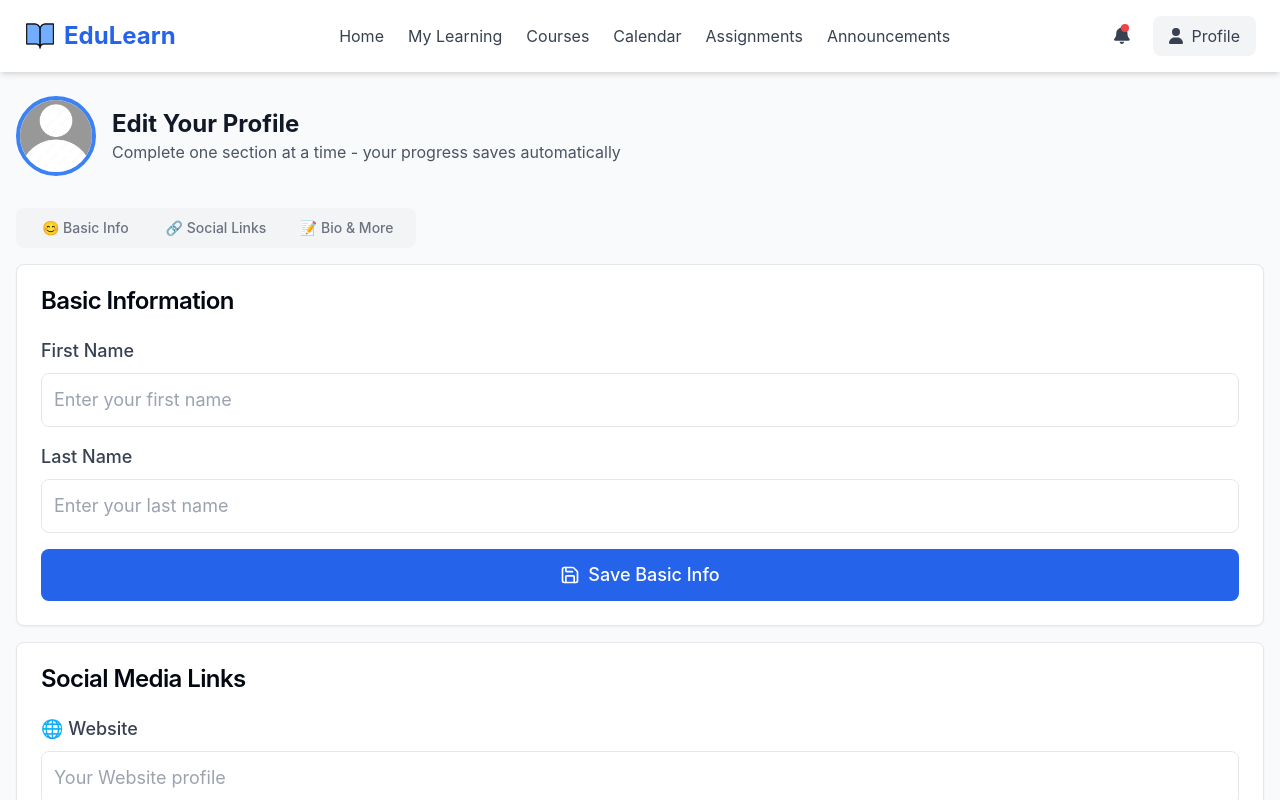
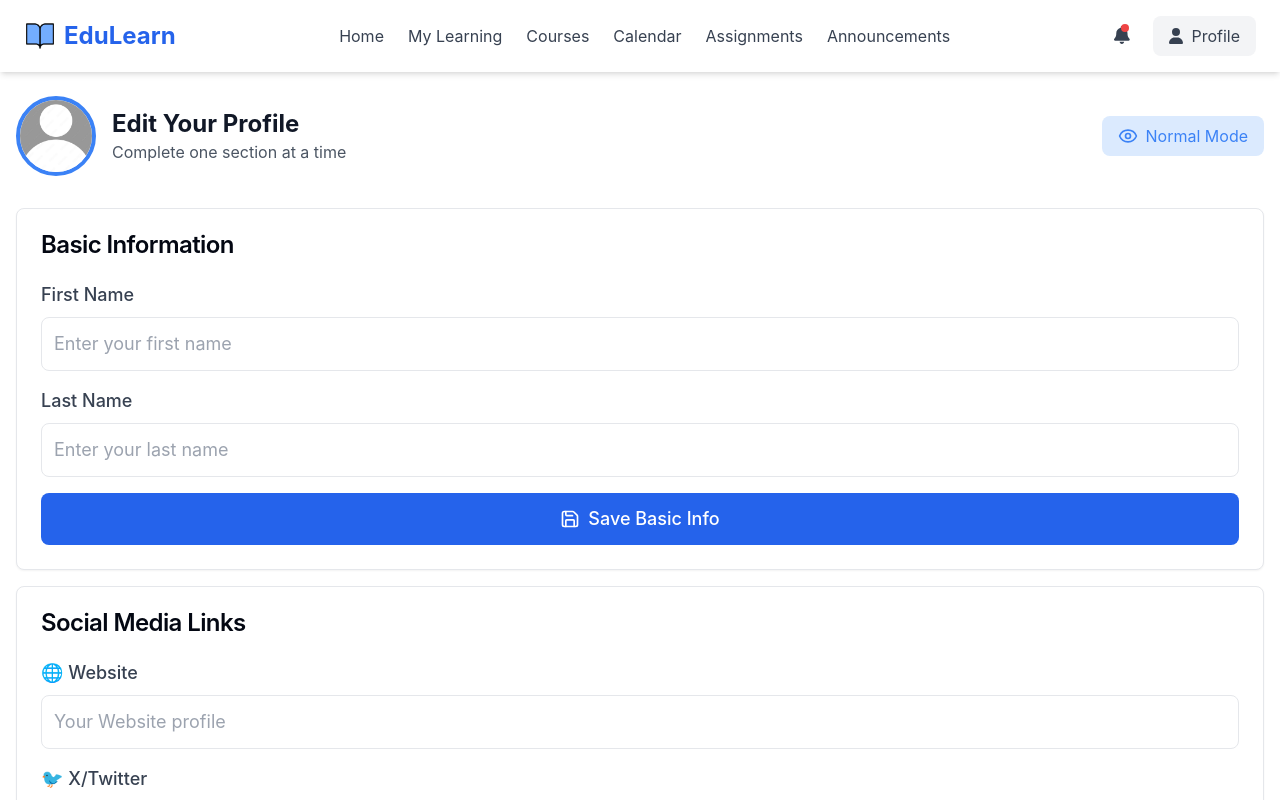
Before and after one commit to michellenikeetha/manual_adhd_lms, a React (Create React App) app: page /profile in a window 1280 px wide. Shown: the top 800 px of the page. Built offline with nearby package versions, Linux system fonts and the light colour scheme.

Commit message:
profile page with animations and focus mode

```diff
--- a/src/components/ProfilePage.jsx
+++ b/src/components/ProfilePage.jsx
@@ -4,16 +4,24 @@ import ImageUploader from './ImageUploader';
 import user from '../assets/user.jpg';
 import { Tabs, TabsContent, TabsList, TabsTrigger } from "./ui/tabs";
 import { Card, CardContent, CardHeader, CardTitle } from "./ui/card";
-import { Save } from 'lucide-react';
+import { Save, Eye, EyeOff } from 'lucide-react';
+import { motion, AnimatePresence } from 'framer-motion';
 
 const ProfilePage = () => {
   const [activeSection, setActiveSection] = useState('basic');
+  const [focusMode, setFocusMode] = useState(false);
+  const [hoveredSection, setHoveredSection] = useState(null);
+
+  const getBackgroundColor = () => {
+    return focusMode ? 'bg-gray-100' : 'bg-white';
+  };
 
   return (
-    <div className="min-h-screen bg-gray-50">
+    <div className={`min-h-screen transition-colors duration-300 ${getBackgroundColor()}`}>
       <SignedInNavbar />
       <div className="container mx-auto px-4 py-6">
-        <div className="flex items-center gap-4 mb-8">
+        <div className="flex flex-col md:flex-row md:items-center md:justify-between mb-8">
+          <div className="flex items-center gap-4">
             <img
               src={user}
               alt="Profile"
@@ -21,18 +29,56 @@ const ProfilePage = () => {
             />
             <div>
               <h1 className="text-2xl font-bold text-gray-900">Edit Your Profile</h1>
-            <p className="text-gray-600">Complete one section at a time - your progress saves automatically</p>
+              <p className="text-gray-600">Complete one section at a time</p>
             </div>
           </div>
 
+          <motion.button
+            whileHover={{ scale: 1.05 }}
+            whileTap={{ scale: 0.95 }}
+            onClick={() => setFocusMode(!focusMode)}
+            className={`flex items-center space-x-2 px-4 py-2 rounded-lg transition-colors mt-4 md:mt-0
+              ${focusMode ? 'bg-blue-500 text-white' : 'bg-blue-100 text-blue-500'}`}
+          >
+            {focusMode ? (
+              <>
+                <EyeOff size={20} />
+                <span>Focus Mode</span>
+              </>
+            ) : (
+              <>
+                <Eye size={20} />
+                <span>Normal Mode</span>
+              </>
+            )}
+          </motion.button>
+        </div>
+
         <Tabs defaultValue="basic" className="space-y-4">
-          <TabsList className="grid w-full grid-cols-3 lg:w-[400px]">
+          {/* <TabsList className="grid w-full grid-cols-3 lg:w-[400px]">
             <TabsTrigger value="basic">😊 Basic Info</TabsTrigger>
             <TabsTrigger value="socials">🔗 Social Links</TabsTrigger>
             <TabsTrigger value="details">📝 Bio & More</TabsTrigger>
-          </TabsList>
+          </TabsList> */}
 
-          <TabsContent value="basic">
+          <AnimatePresence>
+            {["basic", "socials", "details"].map((section, index) => (
+              <TabsContent key={section} value={section}>
+                <motion.div
+                  initial={{ opacity: 0, y: 20 }}
+                  animate={{
+                    opacity: 1,
+                    y: 0,
+                    scale: hoveredSection === section ? 1.02 : 1
+                  }}
+                  exit={{ opacity: 0, y: -20 }}
+                  onHoverStart={() => setHoveredSection(section)}
+                  onHoverEnd={() => setHoveredSection(null)}
+                  className={`transition-all duration-300 ${
+                    focusMode && hoveredSection !== section ? 'opacity-50' : 'opacity-100'
+                  }`}
+                >
+                  {section === "basic" && (
                     <Card>
                       <CardHeader>
                         <CardTitle>Basic Information</CardTitle>
@@ -54,15 +100,19 @@ const ProfilePage = () => {
                             className="w-full p-3 text-lg border rounded-lg focus:ring-2 focus:ring-blue-500 focus:border-transparent"
                           />
                         </div>
-                <button className="flex items-center justify-center gap-2 w-full bg-blue-600 hover:bg-blue-700 text-white py-3 px-4 rounded-lg text-lg font-medium transition-colors">
+                        <motion.button
+                          whileHover={{ scale: 1.02 }}
+                          whileTap={{ scale: 0.98 }}
+                          className="flex items-center justify-center gap-2 w-full bg-blue-600 hover:bg-blue-700 text-white py-3 px-4 rounded-lg text-lg font-medium transition-colors"
+                        >
                           <Save className="w-5 h-5" />
                           Save Basic Info
-                </button>
+                        </motion.button>
                       </CardContent>
                     </Card>
-          </TabsContent>
+                  )}
 
-          <TabsContent value="socials">
+                  {section === "socials" && (
                     <Card>
                       <CardHeader>
                         <CardTitle>Social Media Links</CardTitle>
@@ -86,15 +136,19 @@ const ProfilePage = () => {
                             />
                           </div>
                         ))}
-                <button className="flex items-center justify-center gap-2 w-full bg-blue-600 hover:bg-blue-700 text-white py-3 px-4 rounded-lg text-lg font-medium transition-colors">
+                        <motion.button
+                          whileHover={{ scale: 1.02 }}
+                          whileTap={{ scale: 0.98 }}
+                          className="flex items-center justify-center gap-2 w-full bg-blue-600 hover:bg-blue-700 text-white py-3 px-4 rounded-lg text-lg font-medium transition-colors"
+                        >
                           <Save className="w-5 h-5" />
                           Save Social Links
-                </button>
+                        </motion.button>
                       </CardContent>
                     </Card>
-          </TabsContent>
+                  )}
 
-          <TabsContent value="details">
+                  {section === "details" && (
                     <Card>
                       <CardHeader>
                         <CardTitle>Bio & Additional Details</CardTitle>
@@ -114,15 +168,39 @@ const ProfilePage = () => {
                           <ImageUploader />
                         </div>
 
-                <button className="flex items-center justify-center gap-2 w-full bg-blue-600 hover:bg-blue-700 text-white py-3 px-4 rounded-lg text-lg font-medium transition-colors">
+                        <motion.button
+                          whileHover={{ scale: 1.02 }}
+                          whileTap={{ scale: 0.98 }}
+                          className="flex items-center justify-center gap-2 w-full bg-blue-600 hover:bg-blue-700 text-white py-3 px-4 rounded-lg text-lg font-medium transition-colors"
+                        >
                           <Save className="w-5 h-5" />
                           Save Details
-                </button>
+                        </motion.button>
                       </CardContent>
                     </Card>
+                  )}
+                </motion.div>
               </TabsContent>
+            ))}
+          </AnimatePresence>
         </Tabs>
       </div>
+
+      {focusMode && (
+        <motion.div
+          initial={{ opacity: 0 }}
+          animate={{
+            opacity: [0.7, 1, 0.7],
+            transition: { repeat: Infinity, duration: 4 }
+          }}
+          className="fixed bottom-6 left-6 bg-white p-3 rounded-lg shadow-lg max-w-xs"
+        >
+          <div className="text-sm text-gray-600">
+            <span className="font-medium block mb-1">Focus Tip:</span>
+            Take your time with each section. There's no rush - complete one part at a time.
+          </div>
+        </motion.div>
+      )}
     </div>
   );
 };
```
Lines whose indentation alone changed are shown as unchanged.
